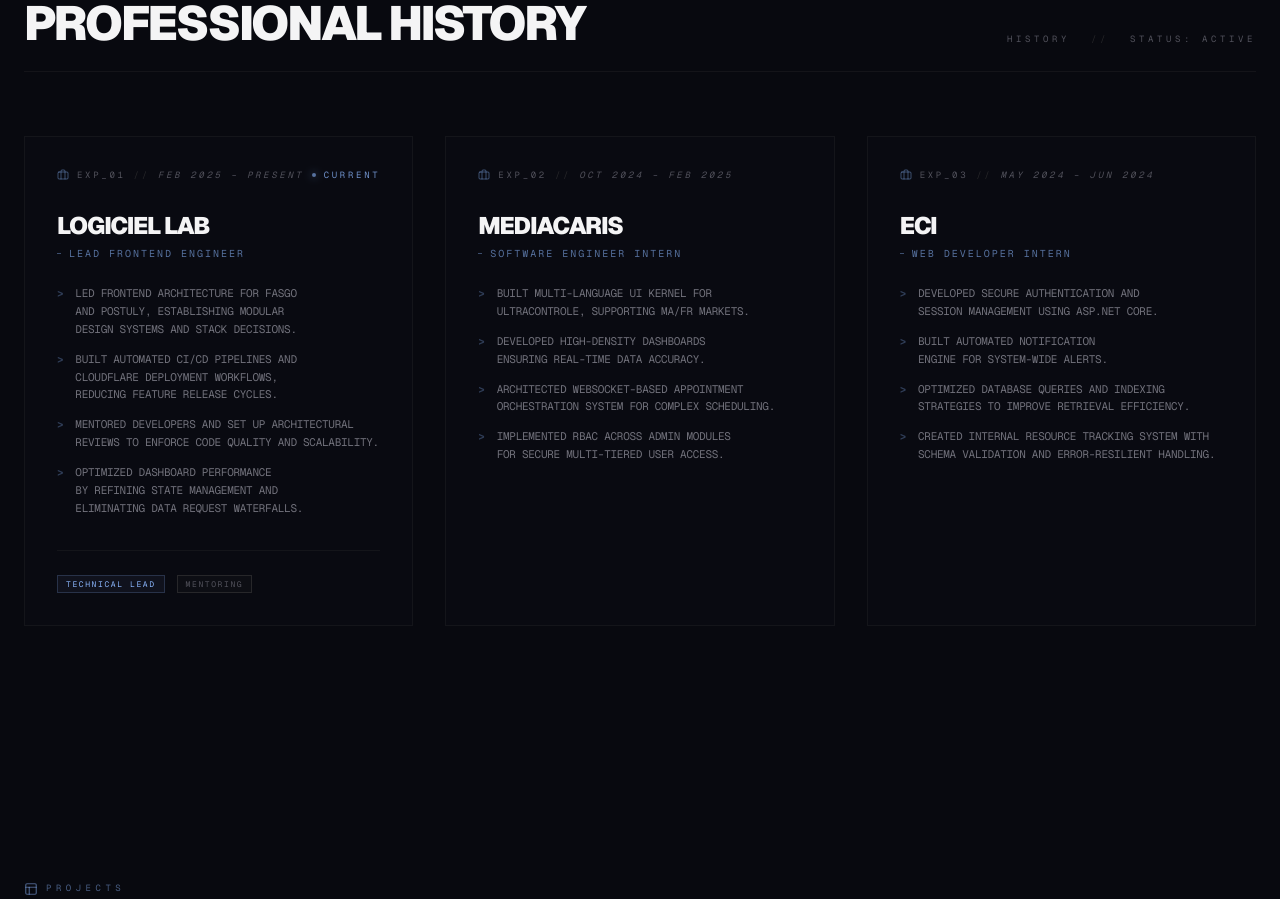
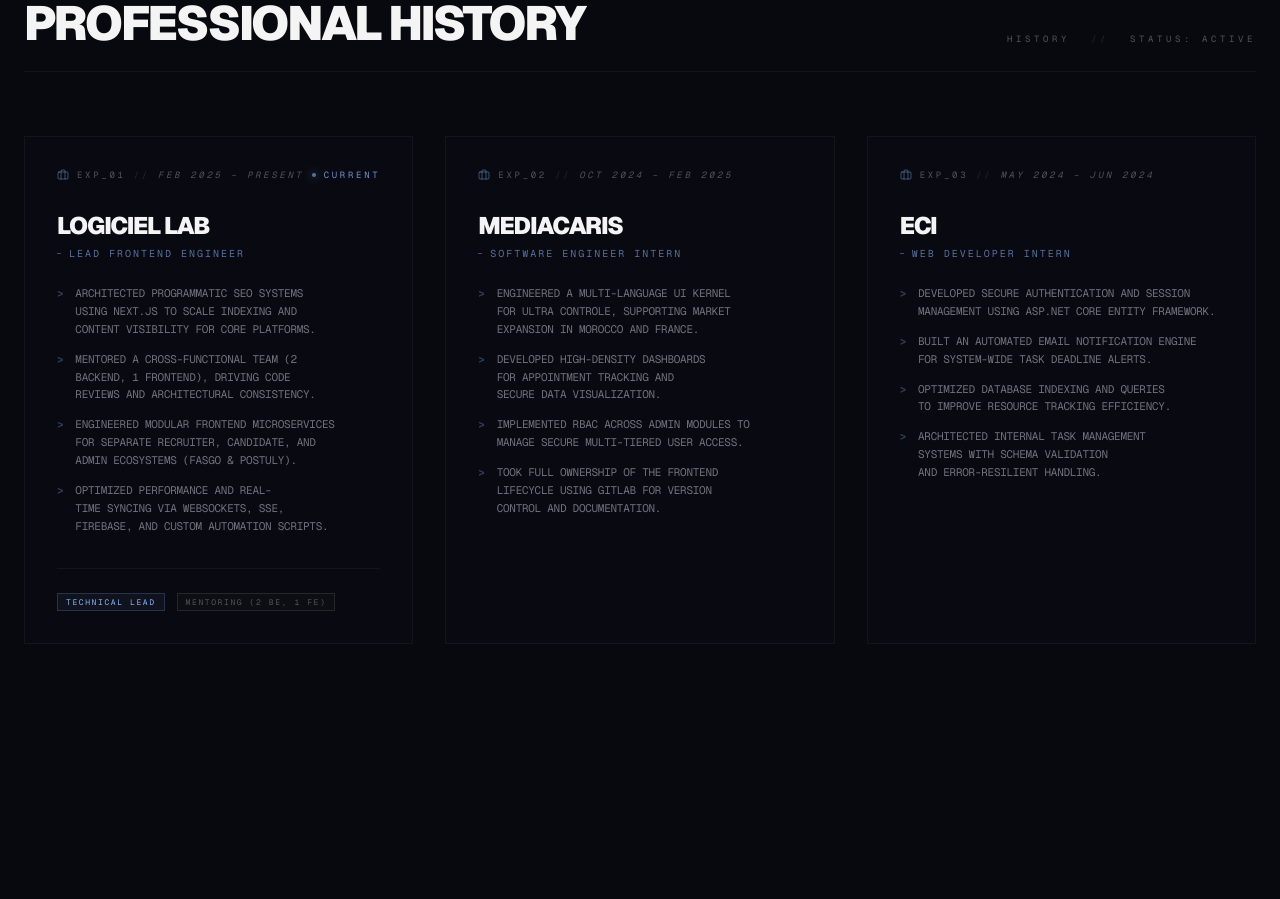
Before and after one commit to nightfall-storm/portfolio, a Next.js app: page / in a window 1280 px wide. Shown: the part 1000-1899 px from the top of the page. Built offline with nearby package versions, Linux system fonts and the light colour scheme; no server answers.

Commit message:
Update experience highlights and adjust card styling
- Enrich experience highlights with more specific technical achievements
- Add team composition to mentoring role
- Increase card minimum height and remove cursor spotlight effect

```diff
--- a/src/features/home/components/ExperienceSection.tsx
+++ b/src/features/home/components/ExperienceSection.tsx
@@ -64,9 +64,8 @@
         rotateY: isTouch ? 0 : rotateY,
         transformStyle: "preserve-3d",
       }}
-      className="experience-card group relative border border-zinc-800/40 bg-[#0c0d14]/40 p-8 hover:border-accent-cyan/40 transition-colors flex flex-col justify-between min-h-[320px] overflow-hidden rounded-none opacity-0"
+      className="experience-card group relative border border-zinc-800/40 bg-[#0c0d14]/40 p-8 hover:border-accent-cyan/40 transition-colors flex flex-col justify-between min-h-[350px] overflow-hidden rounded-none opacity-0"
     >
-      {/* Cursor Spotlight */}
       <div className="absolute inset-0 bg-[radial-gradient(circle_at_var(--mouse-x)_var(--mouse-y),rgba(137,180,250,0.02)_0%,transparent_70%)] opacity-0 group-hover:opacity-100 transition-opacity duration-700 pointer-events-none" />
       <div className="absolute inset-0 bg-grid-24 opacity-[0.01] pointer-events-none" />
 
@@ -110,7 +109,7 @@
               Technical Lead
             </div>
             <div className="px-2 py-0.5 border border-zinc-800 bg-zinc-900/30 text-zinc-600 font-mono text-[8px] tracking-[0.2em] uppercase">
-              Mentoring
+              Mentoring (2 BE, 1 FE)
             </div>
           </div>
         </div>
@@ -181,10 +180,10 @@
               </span>
             }
             highlights={[
-              "Led frontend architecture for Fasgo and Postuly, establishing modular design systems and stack decisions.",
-              "Built automated CI/CD pipelines and Cloudflare deployment workflows, reducing feature release cycles.",
-              "Mentored developers and set up architectural reviews to enforce code quality and scalability.",
-              "Optimized dashboard performance by refining state management and eliminating data request waterfalls.",
+              "Architected programmatic SEO systems using Next.js to scale indexing and content visibility for core platforms.",
+              "Mentored a cross-functional team (2 Backend, 1 Frontend), driving code reviews and architectural consistency.",
+              "Engineered modular frontend microservices for separate Recruiter, Candidate, and Admin ecosystems (Fasgo & Postuly).",
+              "Optimized performance and real-time syncing via WebSockets, SSE, Firebase, and custom automation scripts.",
             ]}
           />
 
@@ -194,10 +193,10 @@
             subtitle="Software Engineer Intern"
             date="Oct 2024 – Feb 2025"
             highlights={[
-              "Built multi-language UI kernel for UltraControle, supporting MA/FR markets.",
-              "Developed high-density dashboards ensuring real-time data accuracy.",
-              "Architected WebSocket-based appointment orchestration system for complex scheduling.",
-              "Implemented RBAC across admin modules for secure multi-tiered user access.",
+              "Engineered a multi-language UI kernel for Ultra Controle, supporting market expansion in Morocco and France.",
+              "Developed high-density dashboards for appointment tracking and secure data visualization.",
+              "Implemented RBAC across admin modules to manage secure multi-tiered user access.",
+              "Took full ownership of the frontend lifecycle using GitLab for version control and documentation.",
             ]}
           />
 
@@ -207,10 +206,10 @@
             subtitle="Web Developer Intern"
             date="May 2024 – Jun 2024"
             highlights={[
-              "Developed secure authentication and session management using ASP.NET Core.",
-              "Built automated notification engine for system-wide alerts.",
-              "Optimized database queries and indexing strategies to improve retrieval efficiency.",
-              "Created internal resource tracking system with schema validation and error-resilient handling.",
+              "Developed secure authentication and session management using ASP.NET Core Entity Framework.",
+              "Built an automated email notification engine for system-wide task deadline alerts.",
+              "Optimized database indexing and queries to improve resource tracking efficiency.",
+              "Architected internal task management systems with schema validation and error-resilient handling.",
             ]}
           />
         </div>
```
